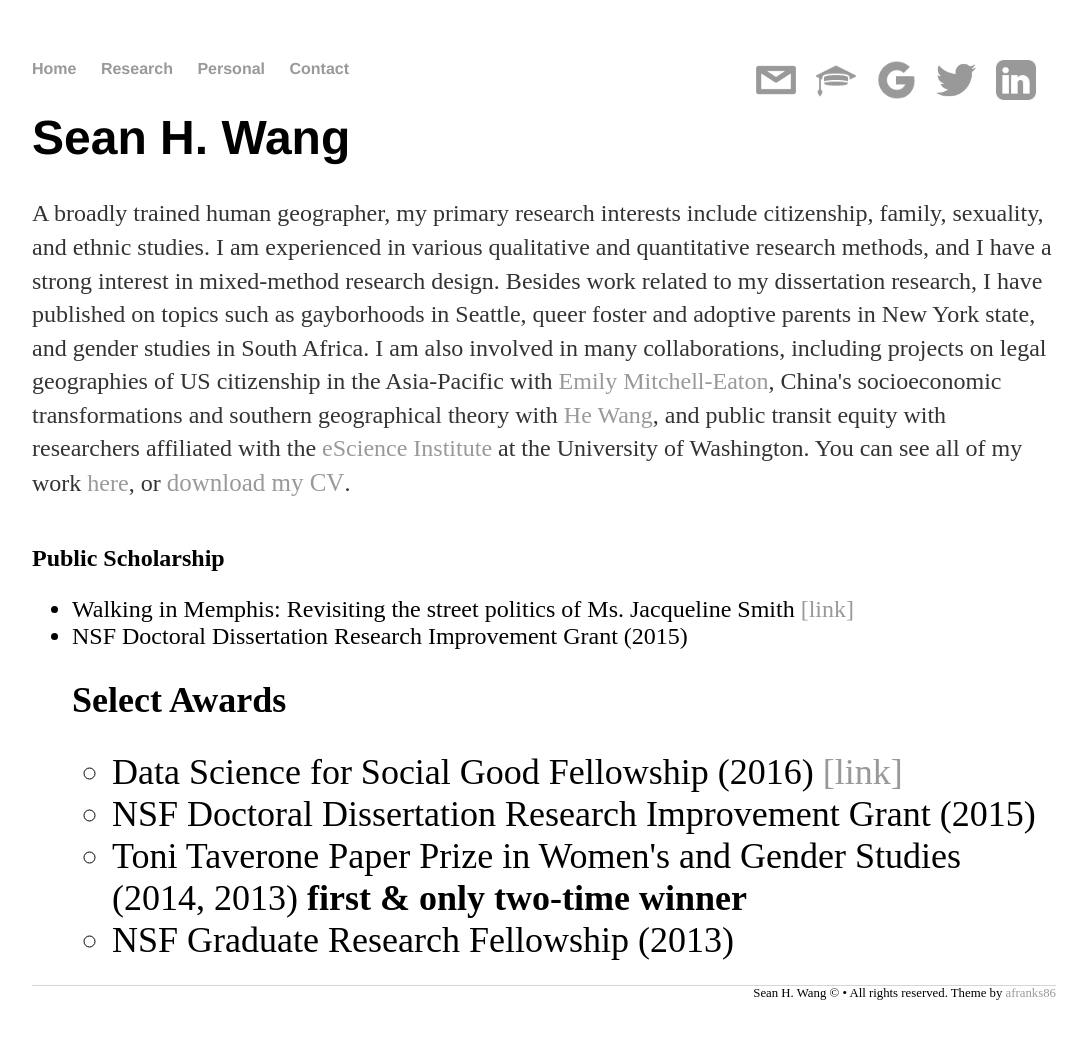
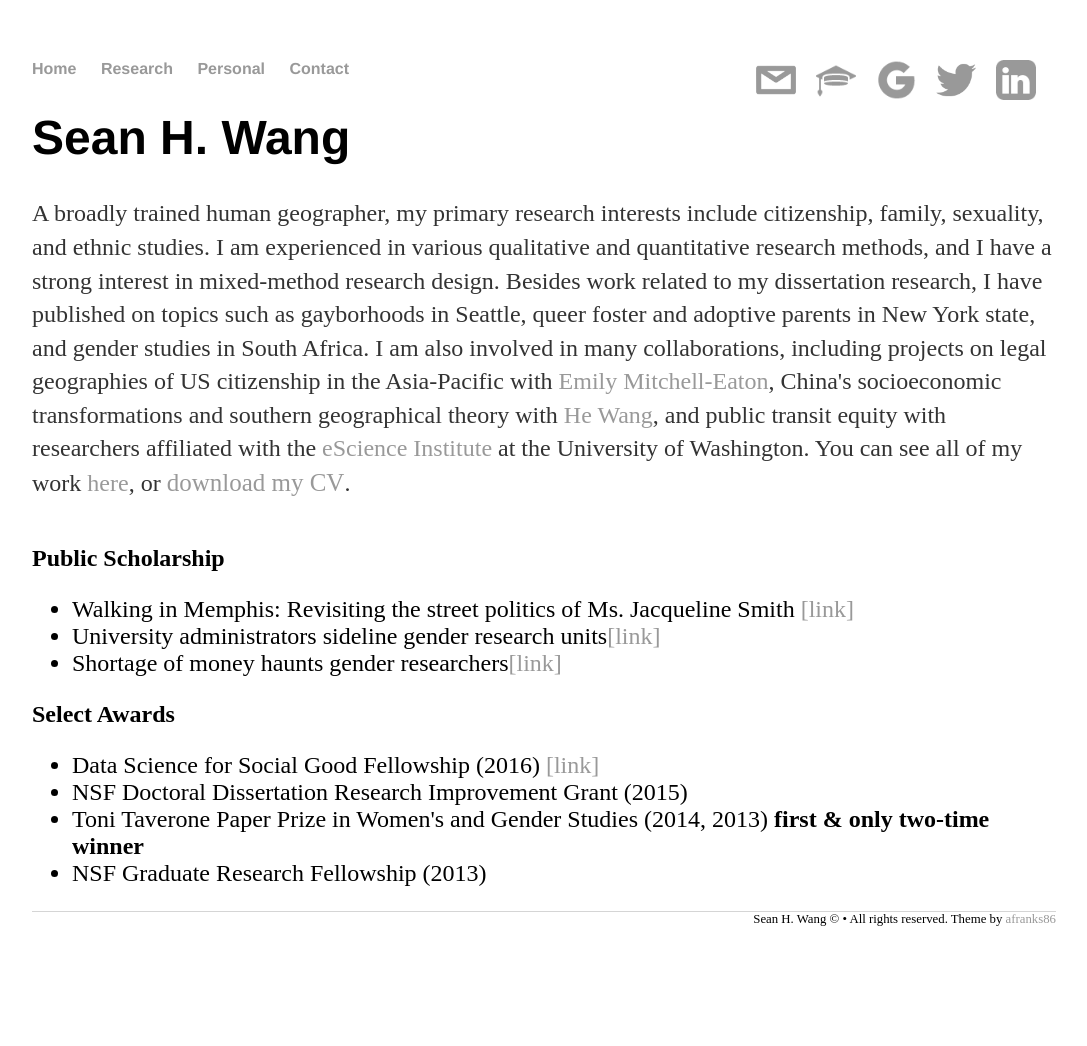
Before and after one commit to SeanyWang/seanywang.github.io, a Jekyll site: the page built from research/index.html, in a window 1280 px wide. Shown: the whole page, without its empty margins (96-1183 px from the left). Built offline with Jekyll 4.4.1, drawn with Linux system fonts in a browser that asks for light colours; nearby versions of some CDN libraries; after the commit the page ends 972 px from its top, so only the background shows below that.

Commit message:
fixed links from research

```diff
--- a/research/index.html
+++ b/research/index.html
@@ -34,10 +34,15 @@ title: Sean H. Wang - Research
 
   <h2>Public Scholarship</h2>
     <ul style="font-size: 1.5em">
-      <li>Walking in Memphis: Revisiting the street politics of Ms. Jacqueline Smith<a href=
-        "http://www.seattletimes.com/seattle-news/education/uw-student-project-taps-orca-cards-unlocks-data-trove/">
-        [link]</a></li>
-      <li>NSF Doctoral Dissertation Research Improvement Grant (2015)</li>
+      <li>Walking in Memphis: Revisiting the street politics of Ms. Jacqueline Smith
+        <a href="memphis.html">[link]</a></li>
+      <li>University administrators sideline gender research units<a href="
+        http://www.researchresearch.com/news/article/?articleId=1348422">[link]
+      </a></li>
+      <li>Shortage of money haunts gender researchers<a href="
+        http://www.researchresearch.com/news/article/?articleId=1348075">[link]
+      </a></li>
+    </ul>
 
   <h2>Select Awards</h2>
     <ul style="font-size: 1.5em">
@@ -47,6 +52,7 @@ title: Sean H. Wang - Research
       <li>NSF Doctoral Dissertation Research Improvement Grant (2015)</li>
       <li>Toni Taverone Paper Prize in Women's and Gender Studies (2014, 2013) <strong>first & only two-time winner</strong></li>
       <li>NSF Graduate Research Fellowship (2013)</li>
+    </ul>
 
 </div>
 
```
